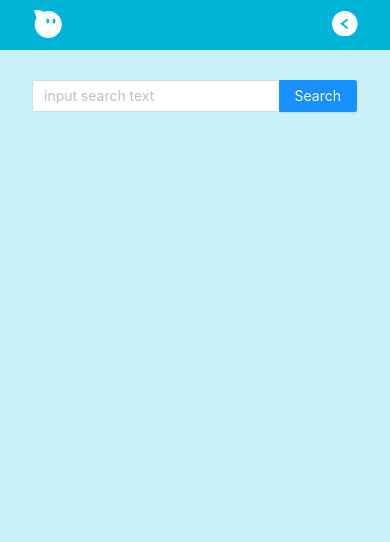
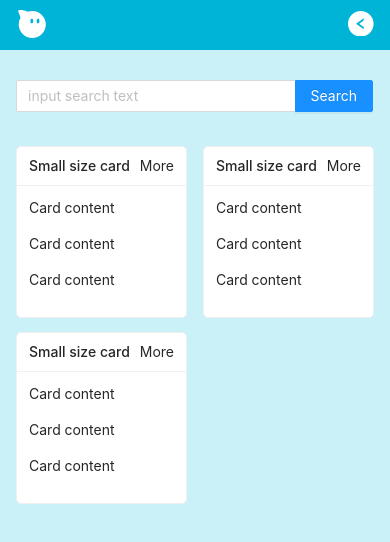
Before and after one commit to jamalpro90/next-auth-blog, a Next.js app: page / in a window 390 px wide. Shown: the top 542 px of the page. Built offline with nearby package versions, Linux system fonts and the light colour scheme.

Commit message:
tambah component cards dan cardItem

```diff
--- /dev/null
+++ b/components/CardItemJS.js
@@ -0,0 +1,19 @@
+import { Card } from "antd";
+import React from "react";
+
+const CardItemJS = () => {
+  return (
+    <Card
+      size="small"
+      title="Small size card"
+      extra={<a href="#">More</a>}
+      className="card-item"
+    >
+      <p>Card content</p>
+      <p>Card content</p>
+      <p>Card content</p>
+    </Card>
+  );
+};
+
+export default CardItemJS;
--- a/components/CardsJS.js
+++ b/components/CardsJS.js
@@ -1,32 +1,19 @@
 import { Card, Col, Row } from "antd";
 import React from "react";
+import CardItemJS from "./CardItemJS";
 
 const CardsJS = () => {
   return (
     <div>
-      <Row style={{ border: "2px solid black" }}>
-        <Col span={6}>
-          <Card
-            title="Card 1"
-            extra={<a href="#">More</a>}
-            style={{ width: 300 }}
-          >
-            <p>Card content</p>
-            <p>Card content</p>
-            <p>Card content</p>
-          </Card>
+      <Row gutter={16} style={{ marginTop: 20 }}>
+        <Col xs={12} sm={8} md={8} lg={6} xl={6}>
+          <CardItemJS />
         </Col>
-
-        <Col span={6} offset={11}>
-          <Card
-            title="Card 2"
-            extra={<a href="#">More</a>}
-            style={{ width: 300 }}
-          >
-            <p>Card content</p>
-            <p>Card content</p>
-            <p>Card content</p>
-          </Card>
+        <Col xs={12} sm={8} md={8} lg={6} xl={6}>
+          <CardItemJS />
+        </Col>
+        <Col xs={12} sm={8} md={8} lg={6} xl={6}>
+          <CardItemJS />
         </Col>
       </Row>
     </div>
--- a/pages/index.js
+++ b/pages/index.js
@@ -7,7 +7,7 @@ export default function Home() {
   return (
     <LayoutJS>
       <InputSearchJS />
-      {/* <CardsJS /> */}
+      <CardsJS />
     </LayoutJS>
   );
 }
--- a/styles/components/NavbarJS.scss
+++ b/styles/components/NavbarJS.scss
@@ -93,3 +93,9 @@
     }
   }
 }
+
+@media (max-width: 400px) {
+  .navbar .container {
+    padding: 10px 1rem;
+  }
+}
--- a/styles/globals.scss
+++ b/styles/globals.scss
@@ -28,6 +28,12 @@ a {
   padding: 5rem 2rem 0 2rem;
 }
 
+@media (max-width: 400px) {
+  .layout-children {
+    padding: 5rem 1rem 0 1rem;
+  }
+}
+
 // tombol nav
 .btn-navbar {
   cursor: pointer;
@@ -45,3 +51,14 @@ a {
     background-color: white;
   }
 }
+
+// card item
+.card-item {
+  margin-top: 14px;
+  border-radius: 5px;
+  transition: 0.3s;
+
+  &:hover {
+    box-shadow: 0px 3px 2px 0 rgba(0, 0, 0, 0.5);
+  }
+}
```
